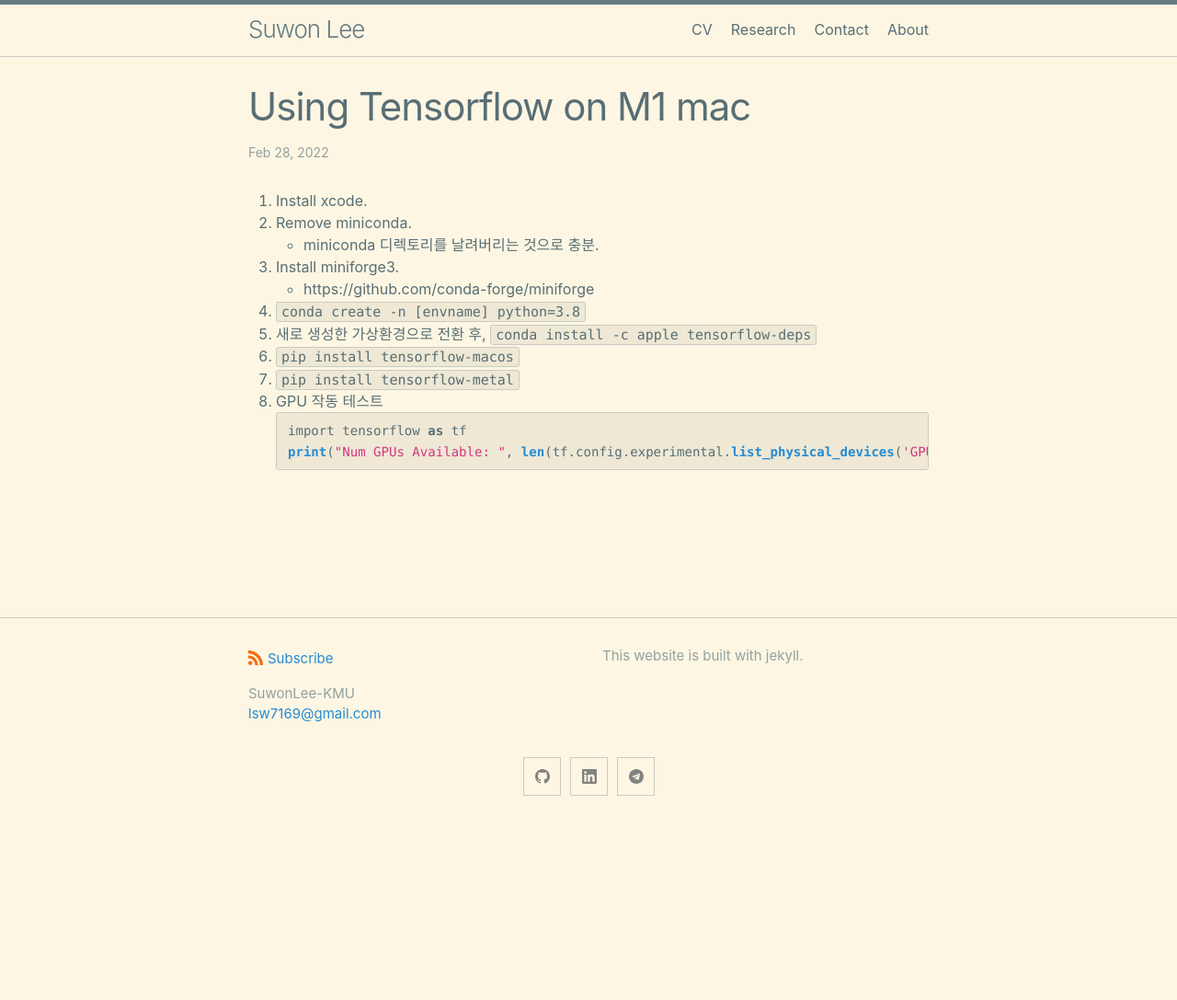
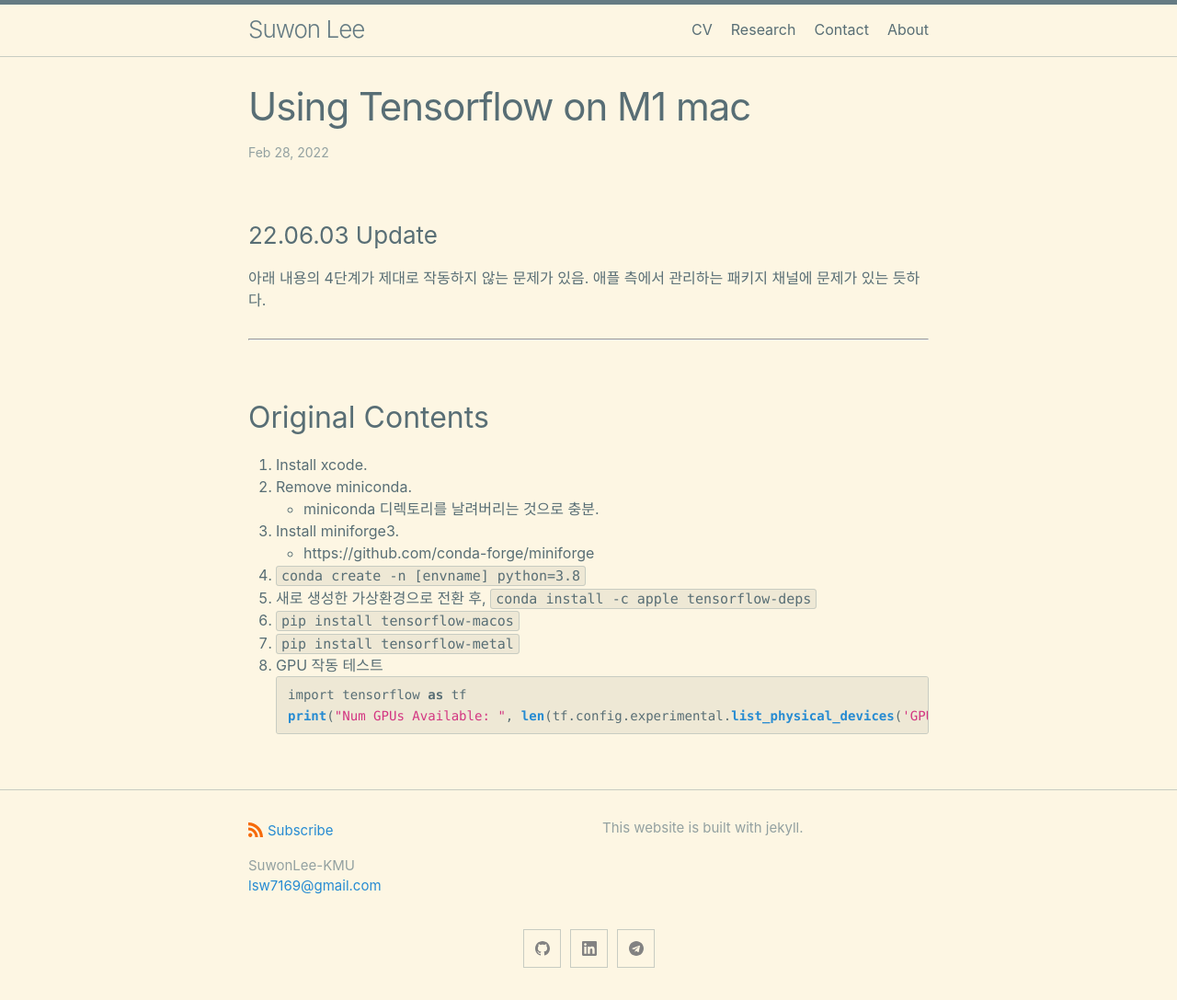
Before and after one commit to SuwonLee-KMU/SuwonLee-KMU.github.io, a Jekyll site: the page built from docs/_posts/2022-02-28-post.markdown, in a window 1280 px wide. Shown: the whole page at 92% size. Built offline with Jekyll 4.4.1, drawn with Linux system fonts in a browser that asks for light colours; before the commit the page ends 900 px from its top, so only the background shows below that.

Commit message:
기존 포스트 일부 수정

```diff
--- a/docs/_posts/2022-02-28-post.markdown
+++ b/docs/_posts/2022-02-28-post.markdown
@@ -4,6 +4,13 @@
 date:   2022-02-28 10:11:00 +0900
 categories: jekyll update
 ---
+
+### 22.06.03 Update
+아래 내용의 4단계가 제대로 작동하지 않는 문제가 있음. 애플 측에서 관리하는 패키지 채널에 문제가 있는 듯하다.
+
+---
+
+## Original Contents
 
 1. Install xcode.
 2. Remove miniconda.
```
Also changed, not shown: docs/CV.md (+1 -1 lines), docs/Trash/2021-06-15-first-post.markdown (renamed from docs/_posts/2021-06-15-first-post.markdown).
